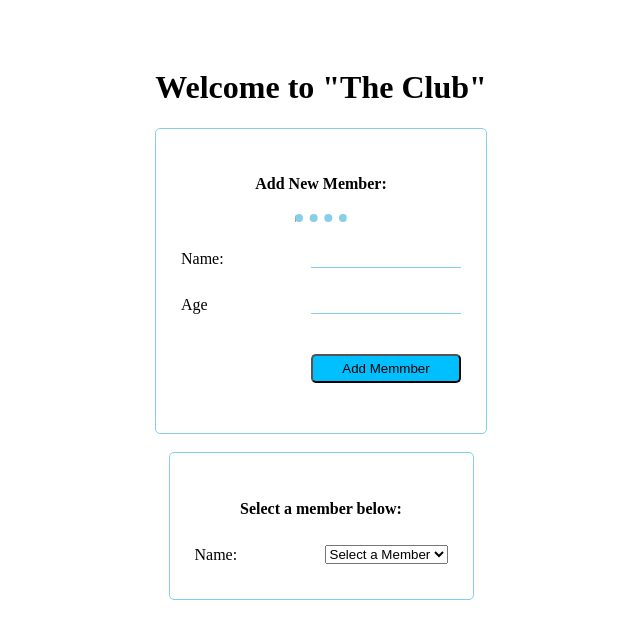
After one commit to srsadek/CTG-129-PHP-Assignments, a PHP site: page /club_member.php in a window 1280 px wide. The commit adds this page. Shown: the top 639 px of the page, without its empty margins (319-959 px from the left). Run offline with PHP 8.4, Linux system fonts and the light colour scheme.

Commit message:
added club_member.php

```diff
--- /dev/null
+++ b/Assignment_03/club_member.php
@@ -0,0 +1,140 @@
+<?php
+    // Assignment requirement: একটি ক্লাবের সকল মেমবারদের ডাটা এরেতে নিয়ে বয়সের উপর বেইজ করে ১৮ বছরের বেশি সবাইতে একটি স্বাগত মেসেজ পাঠান
+
+
+    session_start();
+
+    $_SESSION['all_members'] = isset($_SESSION['all_members']) ? $_SESSION['all_members'] : [];
+
+    $new_input_errors = "";
+    $selected_member = null;
+
+    if(isset($_POST['add-member']) && $_POST['add-member'] == "true"){
+        $new_input_errors = getInputErrors();
+        if(empty($new_input_errors)){
+            $new_member = getNewMemberInformation();
+            array_push($_SESSION['all_members'], $new_member);
+            $_POST = array();
+        }
+    }elseif (isset($_POST['selected-member-name'])) {
+        $selected_member = getMemberWithPropertyValue($_SESSION['all_members'], 'name', $_POST['selected-member-name']);
+        $msg = getMessageStringForAMember($selected_member);
+        echo "<div class='output'>$msg</div>";
+    }
+
+    function getInputErrors(){
+        $error_msgs = "";
+        if(!isset($_POST['name']) || empty($_POST['name'])){
+            $error_msgs = $error_msgs ."<p>Please enter your name</p>";
+        }
+
+        //check if member with the same name exists
+        $member_with_same_name = getMemberWithPropertyValue($_SESSION['all_members'], 'name', $_POST['name']);
+        if($member_with_same_name != null){
+            $error_msgs = $error_msgs ."<p>Member with the same name is already registered!</p>";
+        }
+
+
+        if(!isset($_POST['member-age']) || empty($_POST['member-age']) || $_POST['member-age'] < 1){
+            $error_msgs = $error_msgs ."<p>Please enter a valid age in year</p>";
+        }
+        return $error_msgs;
+    }
+
+    function getNewMemberInformation(){
+        $name = isset($_POST["name"]) ? ucfirst(trim($_POST["name"]))  :  "";
+        $age = $_POST["member-age"];
+        return [ "name" => $name, "age" => $age];
+    }
+
+    function getMessageStringForAMember($member){
+
+        $name = $member['name'];
+        $message = "$name, ";
+
+        if($member['age'] < 18 ){
+            $message = $message . "Your membership is pending. It will be activated once you reach 18.";
+        }elseif ($member['age'] < 41) {
+            $message = $message . "Thank you for being part of the club.";
+        }
+        elseif ($member['age'] < 101) {
+            $message = $message . "You have been with us for so many years.<br>You have been upgraded to gold membership";
+        }
+        else{
+            $message = $message . "You sure you are that old!!!";
+        }
+        return $message;
+    }
+
+    function getMemberWithPropertyValue($members_array, $property_name, $property_value){
+        foreach ($members_array as $member) {
+            if(strtolower($member[$property_name]) == strtolower($property_value)){
+                return $member;
+            }
+        }
+        return null;
+    }
+?>
+
+
+
+<!DOCTYPE html>
+<html lang="en">
+<head>
+    <meta charset="UTF-8">
+    <meta name="viewport" content="width=device-width, initial-scale=1.0">
+    <title>5Th Grade Result System</title>
+    <link rel="stylesheet" href="./css/formstyle.css" />
+    <link rel="stylesheet" href="./css/result-sheet.css" />
+    <style>
+        .container{
+            flex-direction : column;
+            align-items:center;
+        }
+    </style>
+</head>
+<body>
+    <div class="container">
+        <h1>Welcome to "The Club"</h1>
+        <form action="club_member.php" id="main-form" method="post" autocomplete="off">
+            <h4 style="text-align: center;">Add New Member: </h4>
+            <hr style="border-top: 8px dotted skyblue; border-bottom: none; width: 50px;">
+            <div class="form-field">
+                <label for="name">Name:</label>
+                <input type="text" id="name"  class="input-text" name="name"
+                 value = "<?php echo isset($_POST['name'])? $_POST['name'] : ""?>"><br><br>
+            </div>
+            <div class="form-field">
+                <label for="age">Age</label>
+                <input type="number" id="age"  class="input-text" name="member-age"
+                value = "<?php echo isset($_POST['member-age'])? $_POST['member-age'] : ""?>"><br><br>
+            </div>
+            <button class="submit-btn" type="submit" name = "add-member" value = "true">Add Memmber</button>
+            <div style="margin-top: 25px;" class="red-text">
+                <?php echo $new_input_errors ?>
+            </div>
+        </form>
+
+        <br>
+
+        <form action="club_member.php" id="select-member" method="post" autocomplete="off">
+            <h4 style="text-align: center;">Select a member below: </h4>
+            <div class="form-field select-field">
+                <label >Name:</label>
+                <select name="selected-member-name" id="select-field" onchange= "this.form.submit()">
+                    <option value= "select-member">Select a Member</option>
+                    <?php
+                        $members = isset($_SESSION['all_members']) ? $_SESSION['all_members'] : [];
+                        foreach ($members as $member) {
+                    ?>
+                    <option value= "<?php echo $member['name']; ?>"><?php echo $member['name']; ?></option>
+                    <?php } ?>
+                </select>
+                <noscript><input type="submit"  name = "action" value = "show-member"></noscript>
+            </div>
+        </form>
+        <!-- <?php if($selected_member == null){return;} ?> -->
+
+    </div>
+</body>
+</html>
--- a/Assignment_03/css/formstyle.css
+++ b/Assignment_03/css/formstyle.css
@@ -63,7 +63,7 @@ input:hover{
     padding: 5px;
     display: flex;
     justify-content: center;
-    width: 230px;
+    width: 150px;
     background-color: deepskyblue;
     border-radius: 5px;
 }
```
